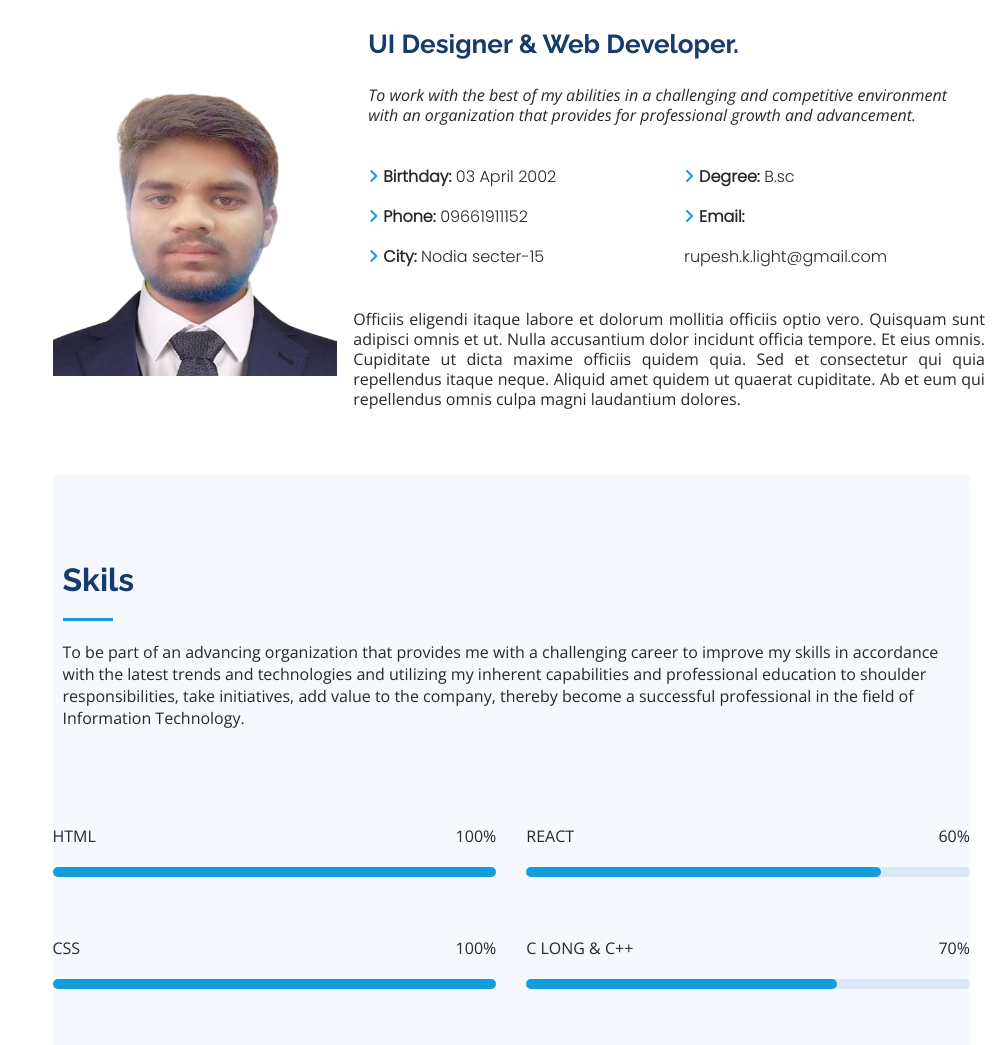
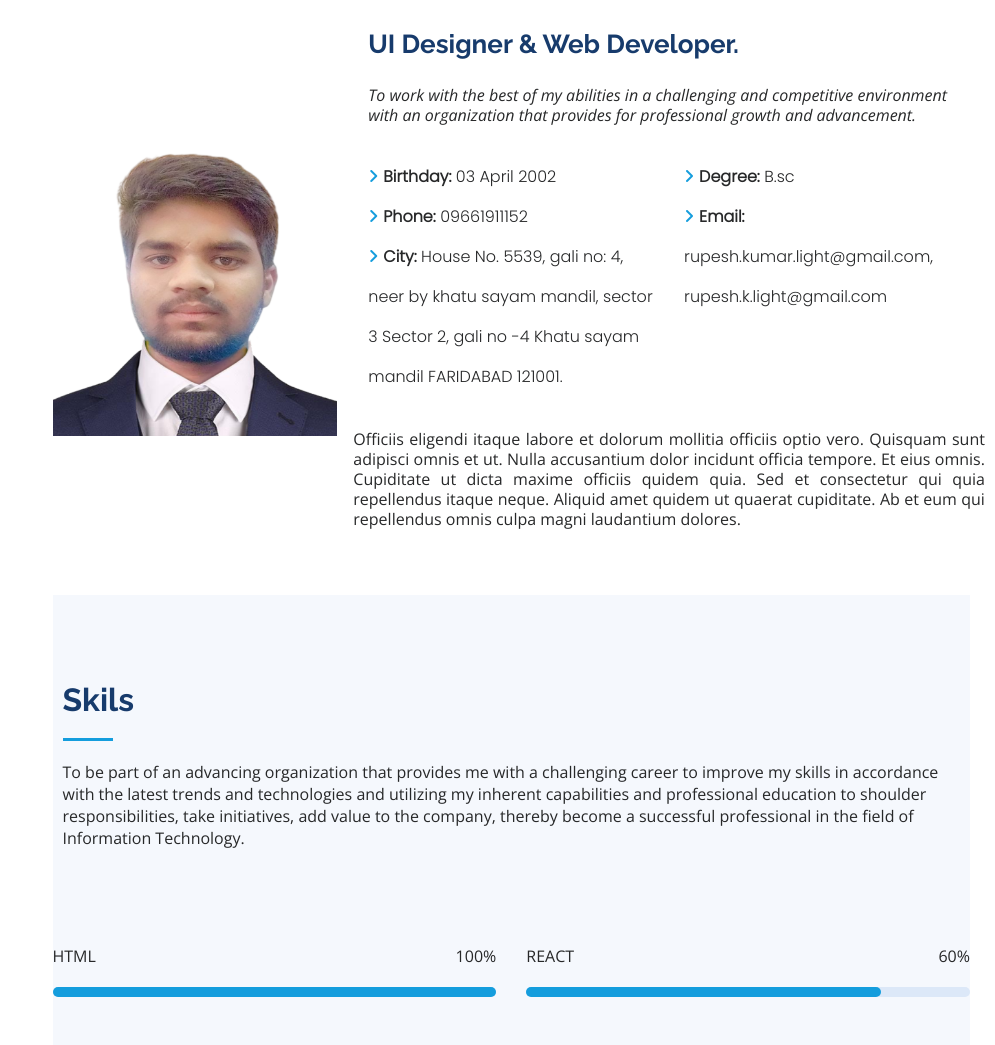
Before and after one commit to Rupesh-kuma/potoflios, a plain HTML site: page index.html in a window 1280 px wide. Shown: the part 938-1983 px from the top of the page, without its empty margins (285-1280 px from the left). Drawn offline with nearby package versions, Linux system fonts and the light colour scheme.

Commit message:
Update index.html
House No. 5539, gali no: 4, neer by khatu sayam mandil, sector 3 Sector 2, gali no -4 Khatu sayam mandil FARIDABAD 121001.

```diff
--- a/index.html
+++ b/index.html
@@ -103,8 +103,7 @@
                                                     2002</span></li>
                                             <li><i class="fa-solid fa-angle-right"></i><b>Phone:</b><span> 09661911152
                                                 </span></li>
-                                            <li><i class="fa-solid fa-angle-right"></i><b>City:</b><span> Nodia
-                                                    secter-15</span></li>
+                                            <li><i class="fa-solid fa-angle-right"></i><b>City:</b><span> House No. 5539, gali no: 4, neer by khatu sayam mandil, sector 3 Sector 2, gali no -4 Khatu sayam mandil FARIDABAD 121001.</span></li>
                                         </ul>
                                     </div>
                                     <div class="col-6 col-p-12">
@@ -113,7 +112,7 @@
                                             <li><i class="fa-solid fa-angle-right"></i><b>Degree:</b> <span>B.sc</span>
                                             </li>
                                             <li><i
-                                                    class="fa-solid fa-angle-right"></i><b>Email:</b><br><span class="email">rupesh.k.light@gmail.com</span>
+                                                    class="fa-solid fa-angle-right"></i><b>Email:</b><br><span class="email">rupesh.kumar.light@gmail.com, rupesh.k.light@gmail.com</span>
                                             </li>
 
                                         </ul>
```
